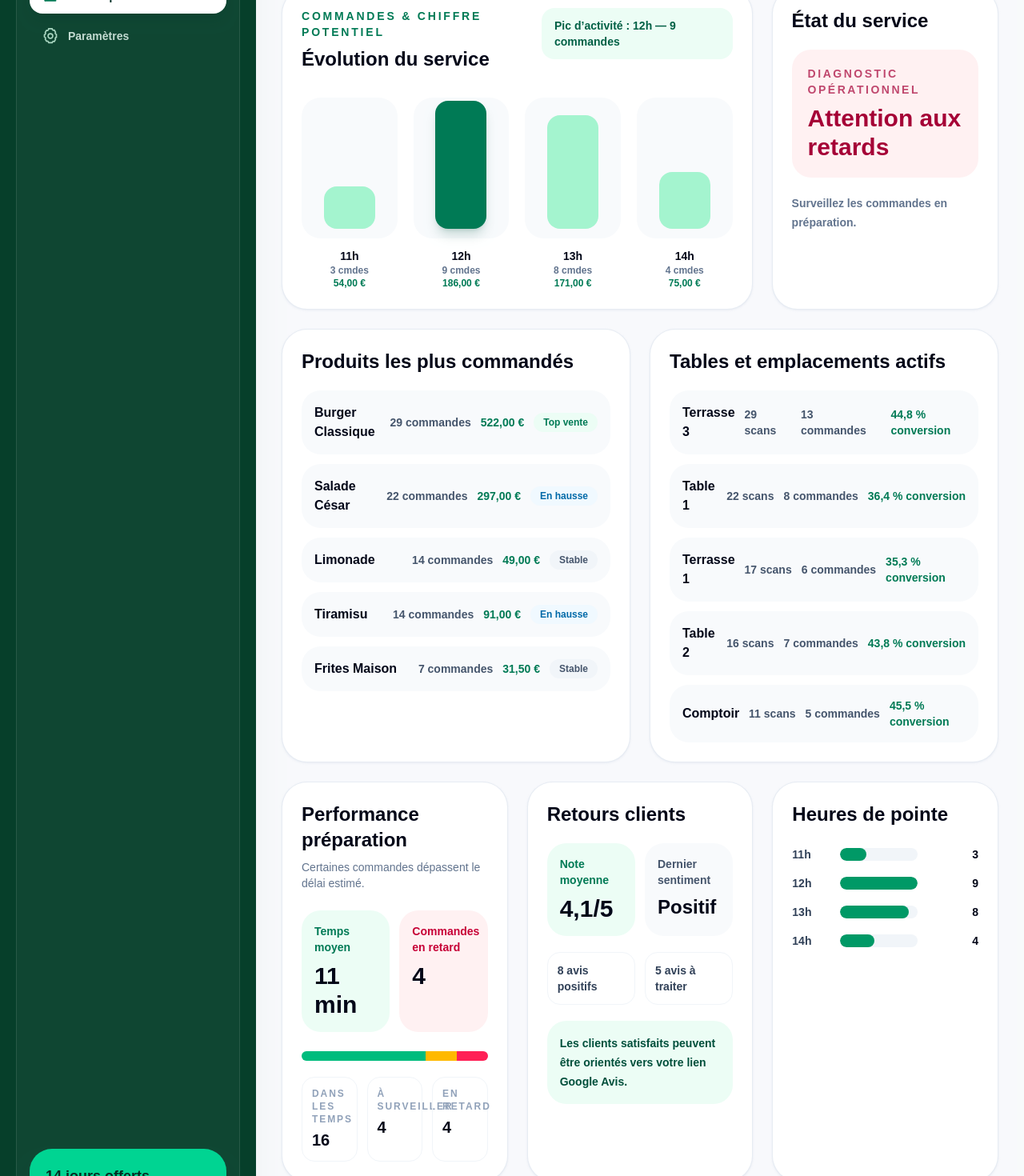
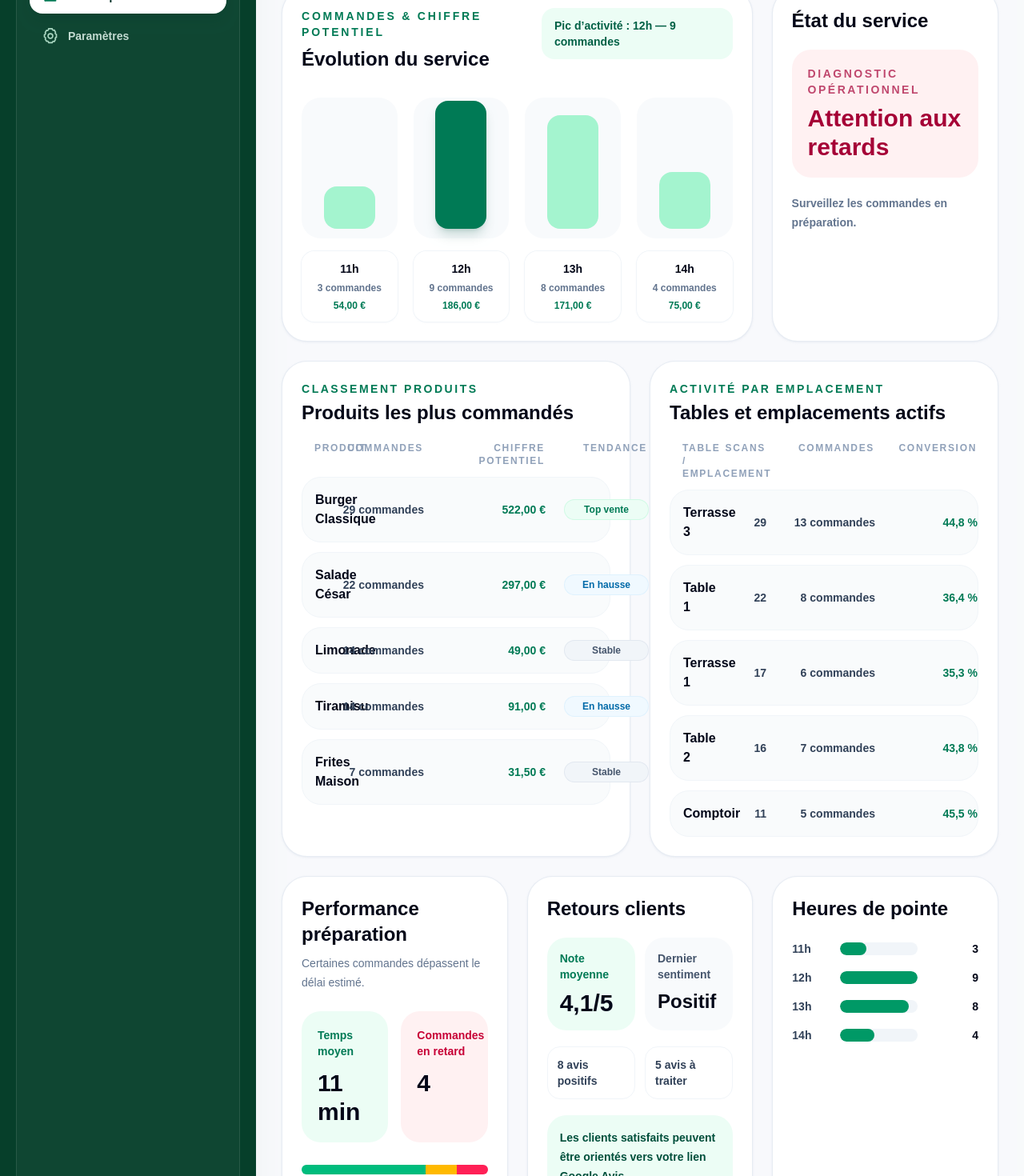
Before and after one commit to Loco66666/TableFlash-QR, a Next.js app: page /dashboard/statistics in a window 1280 px wide. Shown: the part 540-2010 px from the top of the page at 80% size. Built offline with nearby package versions, Linux system fonts and the light colour scheme.

Commit message:
Polish statistics dashboard UI

```diff
--- a/src/components/dashboard/statistics/ActiveTablesTable.tsx
+++ b/src/components/dashboard/statistics/ActiveTablesTable.tsx
@@ -8,14 +8,39 @@ type ActiveTableRow = {
 export function ActiveTablesTable({ rows }: { rows: ActiveTableRow[] }) {
   return (
     <article className="rounded-[2rem] border border-slate-200/80 bg-white p-6 shadow-sm shadow-slate-200/60">
-      <h2 className="text-2xl font-black text-slate-950">Tables et emplacements actifs</h2>
-      <div className="mt-5 space-y-3">
+      <div className="flex flex-col gap-1">
+        <p className="text-sm font-black uppercase tracking-[0.18em] text-emerald-700">Activité par emplacement</p>
+        <h2 className="text-2xl font-black text-slate-950">Tables et emplacements actifs</h2>
+      </div>
+
+      <div className="mt-5 hidden grid-cols-[minmax(0,1.5fr)_5.5rem_7.5rem_7rem] gap-4 px-4 text-xs font-black uppercase tracking-[0.14em] text-slate-400 sm:grid">
+        <span>Table / emplacement</span>
+        <span className="text-right">Scans</span>
+        <span className="text-right">Commandes</span>
+        <span className="text-right">Conversion</span>
+      </div>
+
+      <div className="mt-3 space-y-3">
         {rows.map((row) => (
-          <div key={row.name} className="grid gap-3 rounded-3xl bg-slate-50 p-4 sm:grid-cols-[1fr_auto_auto_auto] sm:items-center">
-            <p className="font-black text-slate-950">{row.name}</p>
-            <p className="text-sm font-bold text-slate-600">{row.scans} scans</p>
-            <p className="text-sm font-bold text-slate-600">{row.orders} {row.orders > 1 ? "commandes" : "commande"}</p>
-            <p className="text-sm font-black text-emerald-700">{row.conversion.toLocaleString("fr-FR", { maximumFractionDigits: 1 })} % conversion</p>
+          <div key={row.name} className="rounded-3xl border border-slate-100 bg-slate-50/80 p-4 transition hover:border-emerald-100 hover:bg-white hover:shadow-sm hover:shadow-slate-200/70">
+            <div className="grid gap-4 sm:grid-cols-[minmax(0,1.5fr)_5.5rem_7.5rem_7rem] sm:items-center">
+              <p className="min-w-0 font-black leading-6 text-slate-950">{row.name}</p>
+
+              <div className="flex items-center justify-between gap-3 sm:block sm:text-right">
+                <span className="text-xs font-black uppercase tracking-[0.12em] text-slate-400 sm:hidden">Scans</span>
+                <span className="text-sm font-bold tabular-nums text-slate-700">{row.scans}</span>
+              </div>
+
+              <div className="flex items-center justify-between gap-3 sm:block sm:text-right">
+                <span className="text-xs font-black uppercase tracking-[0.12em] text-slate-400 sm:hidden">Commandes</span>
+                <span className="text-sm font-bold tabular-nums text-slate-700">{row.orders} {row.orders > 1 ? "commandes" : "commande"}</span>
+              </div>
+
+              <div className="flex items-center justify-between gap-3 sm:block sm:text-right">
+                <span className="text-xs font-black uppercase tracking-[0.12em] text-slate-400 sm:hidden">Conversion</span>
+                <span className="text-sm font-black tabular-nums text-emerald-700">{row.conversion.toLocaleString("fr-FR", { maximumFractionDigits: 1 })} %</span>
+              </div>
+            </div>
           </div>
         ))}
       </div>
--- a/src/components/dashboard/statistics/InteractiveStatisticsDashboard.tsx
+++ b/src/components/dashboard/statistics/InteractiveStatisticsDashboard.tsx
@@ -67,6 +67,14 @@ function formatEuro(value: number) {
 
 function scale(value: number, multiplier: number) {
   return Math.max(0, Math.round(value * multiplier));
+}
+
+function formatOrderDelta(delta: number) {
+  if (delta <= 0) {
+    return "Activité stable par rapport à hier";
+  }
+
+  return `${delta} ${delta > 1 ? "commandes" : "commande"} de plus qu’hier`;
 }
 
 function mapLocalOrderToAnalytics(order: LocalSubmittedOrder): AnalyticsOrder {
@@ -309,7 +317,7 @@ export function InteractiveStatisticsDashboard() {
         ) : (
           <>
             <section className="grid gap-4 md:grid-cols-2 xl:grid-cols-6">
-              <StatisticsSummaryCard label="Commandes QR" value={String(stats.orderCount)} helper={`+${activeOption.previousDelta} vs hier`} />
+              <StatisticsSummaryCard label="Commandes QR" value={String(stats.orderCount)} helper={formatOrderDelta(activeOption.previousDelta)} />
               <StatisticsSummaryCard label="Chiffre potentiel" value={formatEuro(stats.revenue)} helper="Paiement caisse / serveur" tone="sky" />
               <StatisticsSummaryCard label="Panier moyen" value={formatEuro(stats.averageBasket)} helper="Par commande QR" tone="slate" />
               <StatisticsSummaryCard label="Temps moyen préparation" value={`${stats.averagePrep} min`} helper={stats.delayedOrders > 0 ? `${stats.delayedOrders} commandes en retard` : "Service fluide"} tone={stats.delayedOrders > 0 ? "rose" : "emerald"} />
--- a/src/components/dashboard/statistics/PreparationPerformanceCard.tsx
+++ b/src/components/dashboard/statistics/PreparationPerformanceCard.tsx
@@ -8,38 +8,38 @@ type PreparationPerformanceCardProps = {
 export function PreparationPerformanceCard({ averageMinutes, delayedOrders, watchOrders, onTimeOrders }: PreparationPerformanceCardProps) {
   const total = Math.max(delayedOrders + watchOrders + onTimeOrders, 1);
   const segments = [
-    { label: "Dans les temps", value: onTimeOrders, className: "bg-emerald-500" },
-    { label: "À surveiller", value: watchOrders, className: "bg-amber-400" },
-    { label: "En retard", value: delayedOrders, className: "bg-rose-500" },
+    { label: "Dans les temps", value: onTimeOrders, className: "bg-emerald-500", textClassName: "text-emerald-700" },
+    { label: "À surveiller", value: watchOrders, className: "bg-amber-400", textClassName: "text-amber-700" },
+    { label: "En retard", value: delayedOrders, className: "bg-rose-500", textClassName: "text-rose-700" },
   ];
 
   return (
     <article className="rounded-[2rem] border border-slate-200/80 bg-white p-6 shadow-sm shadow-slate-200/60">
       <h2 className="text-2xl font-black text-slate-950">Performance préparation</h2>
-      <p className="mt-2 text-sm text-slate-500">{delayedOrders > 0 ? "Certaines commandes dépassent le délai estimé." : "Le service est fluide."}</p>
+      <p className="mt-2 text-sm leading-6 text-slate-500">{delayedOrders > 0 ? "Certaines commandes dépassent le délai estimé." : "Le service est fluide et les commandes restent dans les temps."}</p>
 
-      <div className="mt-6 grid grid-cols-2 gap-3">
-        <div className="rounded-3xl bg-emerald-50 p-4">
+      <div className="mt-6 grid gap-4 sm:grid-cols-2">
+        <div className="rounded-3xl bg-emerald-50 p-5">
           <p className="text-sm font-bold text-emerald-700">Temps moyen</p>
-          <p className="mt-2 text-3xl font-black text-slate-950">{averageMinutes} min</p>
+          <p className="mt-3 text-3xl font-black text-slate-950">{averageMinutes} min</p>
         </div>
-        <div className="rounded-3xl bg-rose-50 p-4">
-          <p className="text-sm font-bold text-rose-700">Commandes en retard</p>
-          <p className="mt-2 text-3xl font-black text-slate-950">{delayedOrders}</p>
+        <div className="rounded-3xl bg-rose-50 p-5">
+          <p className="text-sm font-bold leading-5 text-rose-700">Commandes en retard</p>
+          <p className="mt-3 text-3xl font-black text-slate-950">{delayedOrders}</p>
         </div>
       </div>
 
-      <div className="mt-6 flex h-3 overflow-hidden rounded-full bg-slate-100">
+      <div className="mt-7 flex h-3 overflow-hidden rounded-full bg-slate-100">
         {segments.map((segment) => (
           <span key={segment.label} className={segment.className} style={{ width: `${(segment.value / total) * 100}%` }} />
         ))}
       </div>
 
-      <div className="mt-5 grid gap-3 sm:grid-cols-3">
+      <div className="mt-5 grid gap-4 sm:grid-cols-3">
         {segments.map((segment) => (
-          <div key={segment.label} className="rounded-2xl border border-slate-100 p-3">
-            <p className="text-xs font-black uppercase tracking-[0.16em] text-slate-400">{segment.label}</p>
-            <p className="mt-1 text-xl font-black text-slate-950">{segment.value}</p>
+          <div key={segment.label} className="flex min-h-28 flex-col justify-between rounded-3xl border border-slate-100 bg-white p-4 shadow-sm shadow-slate-100/80">
+            <p className={`text-sm font-black leading-5 ${segment.textClassName}`}>{segment.label}</p>
+            <p className="mt-4 text-2xl font-black tabular-nums text-slate-950">{segment.value}</p>
           </div>
         ))}
       </div>
--- a/src/components/dashboard/statistics/RevenueTrendCard.tsx
+++ b/src/components/dashboard/statistics/RevenueTrendCard.tsx
@@ -22,13 +22,13 @@ export function RevenueTrendCard({ points }: { points: TrendPoint[] }) {
         <div className="rounded-2xl bg-emerald-50 px-4 py-3 text-sm font-black text-emerald-800">Pic d’activité : {peak.hour} — {peak.orders} commandes</div>
       </div>
 
-      <div className="mt-8 grid grid-cols-4 gap-3 sm:gap-5">
+      <div className="mt-8 grid grid-cols-2 gap-4 sm:grid-cols-4 sm:gap-5">
         {points.map((point) => {
           const height = Math.max(28, Math.round((point.orders / maxOrders) * 160));
           const isPeak = point.hour === peak.hour;
 
           return (
-            <div key={point.hour} className="flex min-w-0 flex-col items-center justify-end gap-3">
+            <div key={point.hour} className="flex min-w-0 flex-col items-center justify-end gap-4">
               <div className="flex h-44 w-full items-end justify-center rounded-3xl bg-slate-50 px-2 py-3">
                 <div
                   className={`w-full max-w-16 rounded-2xl ${isPeak ? "bg-emerald-700 shadow-lg shadow-emerald-900/20" : "bg-emerald-200"}`}
@@ -36,10 +36,10 @@ export function RevenueTrendCard({ points }: { points: TrendPoint[] }) {
                   aria-label={`${point.orders} commandes à ${point.hour}`}
                 />
               </div>
-              <div className="text-center">
+              <div className="w-full rounded-2xl bg-white/80 px-2 py-3 text-center shadow-sm shadow-slate-100/80 ring-1 ring-slate-100">
                 <p className="text-sm font-black text-slate-950">{point.hour}</p>
-                <p className="text-xs font-bold text-slate-500">{point.orders} cmdes</p>
-                <p className="text-xs font-black text-emerald-700">{formatEuro(point.revenue)}</p>
+                <p className="mt-1 text-xs font-bold leading-5 text-slate-500">{point.orders} commandes</p>
+                <p className="mt-1 text-xs font-black tabular-nums text-emerald-700">{formatEuro(point.revenue)}</p>
               </div>
             </div>
           );
--- a/src/components/dashboard/statistics/TopProductsTable.tsx
+++ b/src/components/dashboard/statistics/TopProductsTable.tsx
@@ -12,22 +12,47 @@ function formatEuro(value: number) {
 }
 
 const badgeClasses: Record<TrendBadge, string> = {
-  "Top vente": "bg-emerald-50 text-emerald-700",
-  "En hausse": "bg-sky-50 text-sky-700",
-  Stable: "bg-slate-100 text-slate-600",
+  "Top vente": "bg-emerald-50 text-emerald-700 ring-emerald-100",
+  "En hausse": "bg-sky-50 text-sky-700 ring-sky-100",
+  Stable: "bg-slate-100 text-slate-600 ring-slate-200",
 };
 
 export function TopProductsTable({ products }: { products: ProductRow[] }) {
   return (
     <article className="rounded-[2rem] border border-slate-200/80 bg-white p-6 shadow-sm shadow-slate-200/60">
-      <h2 className="text-2xl font-black text-slate-950">Produits les plus commandés</h2>
-      <div className="mt-5 space-y-3">
+      <div className="flex flex-col gap-1">
+        <p className="text-sm font-black uppercase tracking-[0.18em] text-emerald-700">Classement produits</p>
+        <h2 className="text-2xl font-black text-slate-950">Produits les plus commandés</h2>
+      </div>
+
+      <div className="mt-5 hidden grid-cols-[minmax(0,1.6fr)_7.5rem_8.5rem_7rem] gap-4 px-4 text-xs font-black uppercase tracking-[0.14em] text-slate-400 sm:grid">
+        <span>Produit</span>
+        <span className="text-right">Commandes</span>
+        <span className="text-right">Chiffre potentiel</span>
+        <span className="text-right">Tendance</span>
+      </div>
+
+      <div className="mt-3 space-y-3">
         {products.map((product) => (
-          <div key={product.name} className="grid gap-3 rounded-3xl bg-slate-50 p-4 sm:grid-cols-[1fr_auto_auto_auto] sm:items-center">
-            <p className="font-black text-slate-950">{product.name}</p>
-            <p className="text-sm font-bold text-slate-600">{product.quantity} commandes</p>
-            <p className="text-sm font-black text-emerald-700">{formatEuro(product.revenue)}</p>
-            <span className={`w-fit rounded-full px-3 py-1 text-xs font-black ${badgeClasses[product.badge]}`}>{product.badge}</span>
+          <div key={product.name} className="rounded-3xl border border-slate-100 bg-slate-50/80 p-4 transition hover:border-emerald-100 hover:bg-white hover:shadow-sm hover:shadow-slate-200/70">
+            <div className="grid gap-4 sm:grid-cols-[minmax(0,1.6fr)_7.5rem_8.5rem_7rem] sm:items-center">
+              <p className="min-w-0 font-black leading-6 text-slate-950">{product.name}</p>
+
+              <div className="flex items-center justify-between gap-3 sm:block sm:text-right">
+                <span className="text-xs font-black uppercase tracking-[0.12em] text-slate-400 sm:hidden">Commandes</span>
+                <span className="text-sm font-bold text-slate-700">{product.quantity} commandes</span>
+              </div>
+
+              <div className="flex items-center justify-between gap-3 sm:block sm:text-right">
+                <span className="text-xs font-black uppercase tracking-[0.12em] text-slate-400 sm:hidden">Chiffre potentiel</span>
+                <span className="text-sm font-black tabular-nums text-emerald-700">{formatEuro(product.revenue)}</span>
+              </div>
+
+              <div className="flex items-center justify-between gap-3 sm:justify-end">
+                <span className="text-xs font-black uppercase tracking-[0.12em] text-slate-400 sm:hidden">Tendance</span>
+                <span className={`inline-flex min-w-[6.5rem] justify-center rounded-full px-3 py-1 text-xs font-black ring-1 ${badgeClasses[product.badge]}`}>{product.badge}</span>
+              </div>
+            </div>
           </div>
         ))}
       </div>
```
